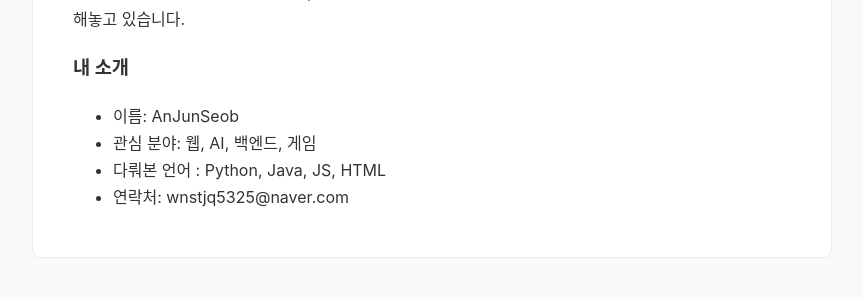
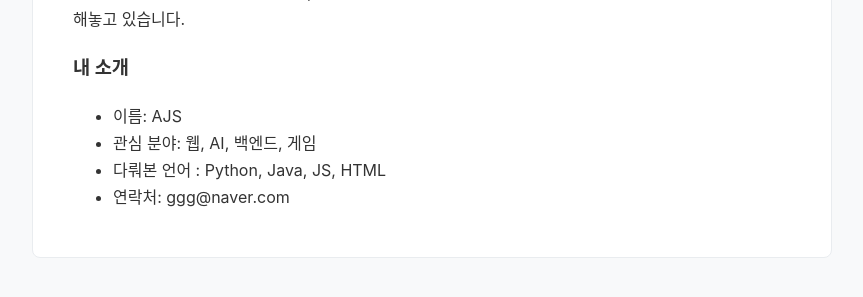
Before and after one commit to jjoon1234/jjoon1234.github.io, a Jekyll site: the page built from introduce/index.md, in a window 1280 px wide. Shown: the part 499-796 px from the top of the page, without its empty margins (208-1071 px from the left). Built offline with Jekyll 4.4.1, drawn with Linux system fonts in a browser that asks for light colours.

Commit message:
Update index.md

```diff
--- a/introduce/index.md
+++ b/introduce/index.md
@@ -9,7 +9,7 @@ title: "소개"
 제가 진행한 프로젝트와 공부한 내용들을 정리해놓고 있습니다.
 
 ### 내 소개
-- 이름: AnJunSeob
+- 이름: AJS
 - 관심 분야: 웹, AI, 백엔드, 게임
 - 다뤄본 언어 : Python, Java, JS, HTML
-- 연락처: wnstjq5325@naver.com
+- 연락처: ggg@naver.com
```
